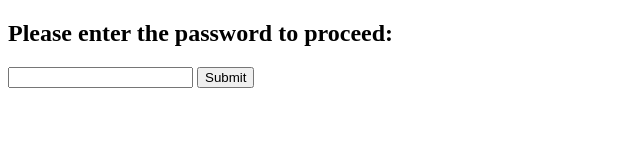
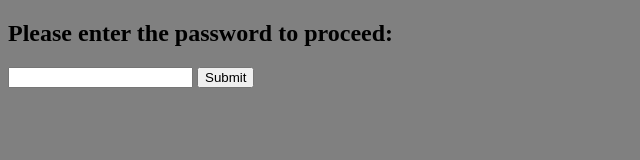
Before and after one commit to yousef271/Family, a plain HTML site: page index.htm in a window 1280 px wide. Shown: the whole page, without its empty margins (0-640 px from the left). Drawn offline with Linux system fonts and the light colour scheme.

Commit message:
Update index.htm

```diff
--- a/index.htm
+++ b/index.htm
@@ -16,6 +16,11 @@
         <html>
         <head>
             <title>Family</title>
+            <style>
+                body {
+                     background-color: rgb(128, 128, 128);
+                }
+            </style>
         </head>
         <body>
             <section>
```
